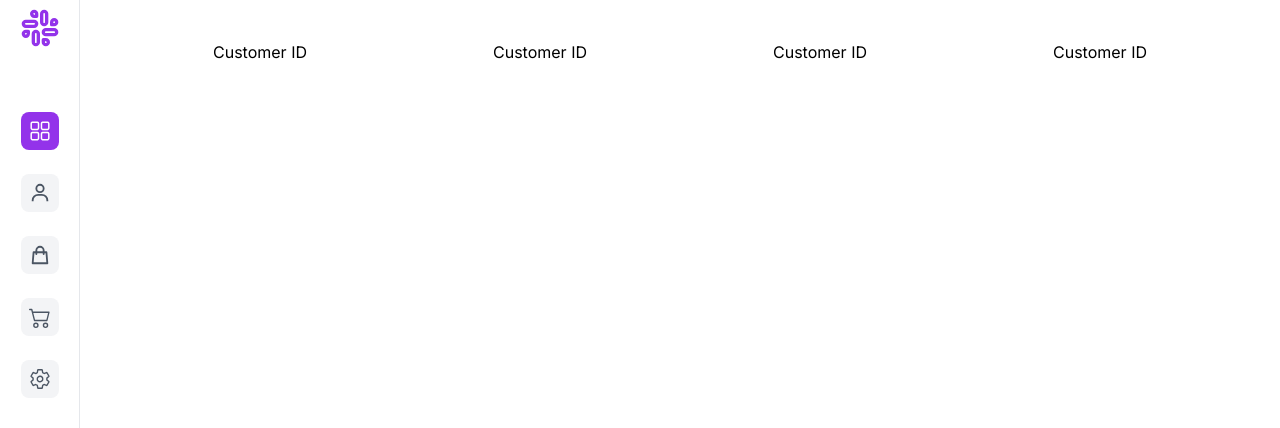
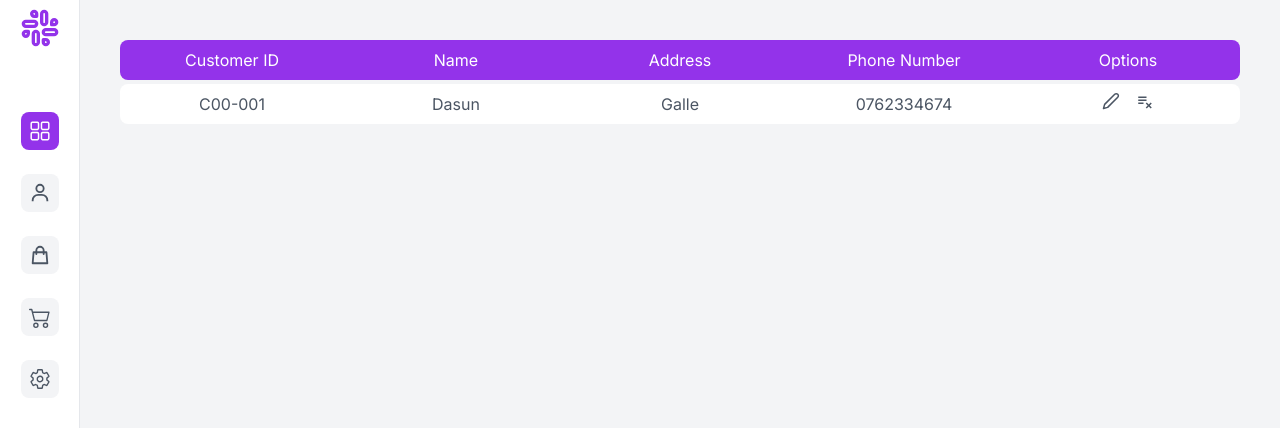
Before and after one commit to Sandun-Induranga/Next.js-POS, a Next.js app: page /customers in a window 1280 px wide. Shown: the top 428 px of the page. Built offline with nearby package versions, Linux system fonts and the light colour scheme.

Commit message:
Customer Table Body Created

```diff
--- a/app/page.js
+++ b/app/page.js
@@ -3,7 +3,7 @@ import SlideBar from "@/components/SlideBar";
 
 export default function Home() {
   return (
-    <main className="min-h-screen">
+    <main className="min-h-screen bg-gray-100">
       <SlideBar />
       <section className="pl-20 w-full">
         <DashboardContainer />
--- a/components/CustomersContainer.jsx
+++ b/components/CustomersContainer.jsx
@@ -1,14 +1,27 @@
 import React from "react";
+import { FiEdit2 } from "react-icons/fi";
+import { MdPlaylistRemove } from "react-icons/md";
 
 const CustomersContainer = () => {
   return (
-    <div className="p-10">
+    <div className="p-10 bg-gray-100 min-h-screen">
       <ul>
-        <li className="grid grid-cols-4 justify-center text-center">
+        <li className="grid grid-cols-5 justify-center text-center bg-purple-600 py-2 rounded-lg text-white">
           <h1>Customer ID</h1>
-          <h1>Customer ID</h1>
-          <h1>Customer ID</h1>
-          <h1>Customer ID</h1>
+          <h1>Name</h1>
+          <h1>Address</h1>
+          <h1>Phone Number</h1>
+          <h1>Options</h1>
+        </li>
+        <li className="grid grid-cols-5 justify-center text-center bg-white py-2 rounded-lg text-gray-600 mt-1">
+          <h1>C00-001</h1>
+          <h1>Dasun</h1>
+          <h1>Galle</h1>
+          <h1>0762334674</h1>
+          <div className="flex justify-center gap-4">
+            <FiEdit2 size={18} />
+            <MdPlaylistRemove size={18} />
+          </div>
         </li>
       </ul>
     </div>
--- a/components/SlideBar.jsx
+++ b/components/SlideBar.jsx
@@ -17,7 +17,7 @@ const SlideBar = () => {
 
       <Link
         href="/customers"
-        className="p-2 bg-gray-100 rounded-lg text-gray-600 hover:bg-gray-200"
+        className={"p-2 bg-gray-100 rounded-lg text-gray-600 hover:bg-gray-200"}
       >
         <BiUser size={22} />
       </Link>
```
